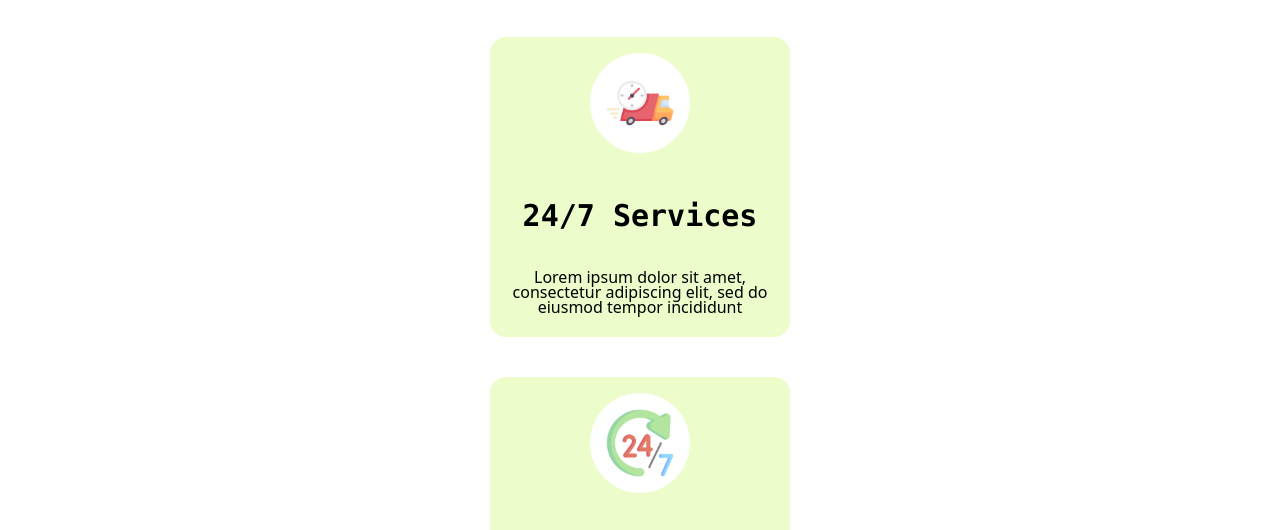
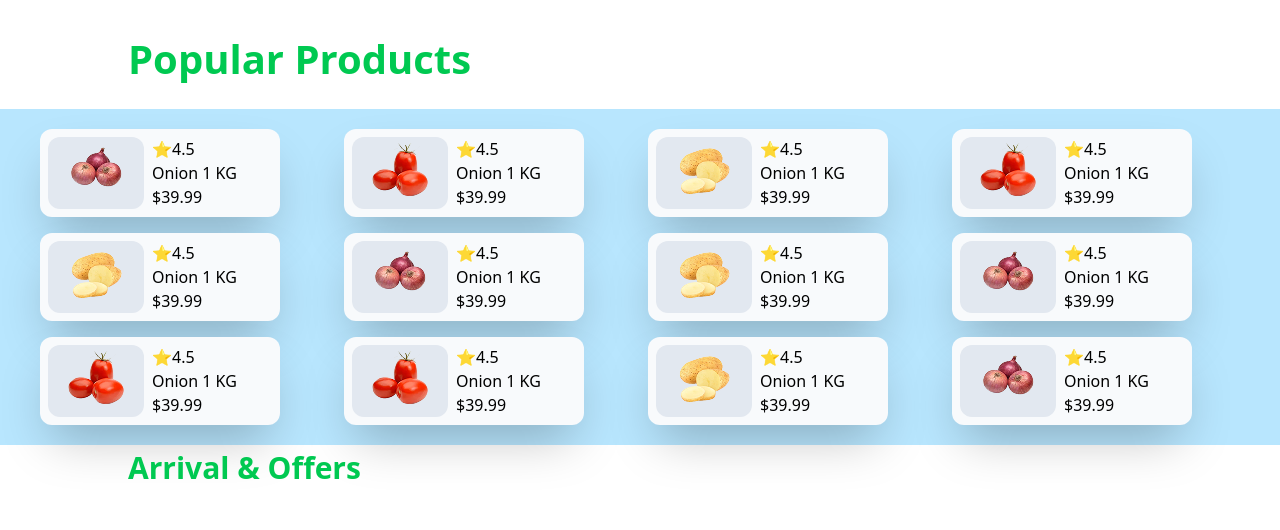
Before and after one commit to masabi73/Assignment-2, a plain HTML site: page index.html in a window 1280 px wide. Shown: the part 1223-1753 px from the top of the page. Drawn offline with nearby package versions, Linux system fonts and the light colour scheme.

Commit message:
new recoveary file
done

```diff
--- a/index.html
+++ b/index.html
@@ -58,7 +58,7 @@
       </div>
     <!-- services starts here -->
 
-    <div class="w-[80%]  flex flex-col-reverse sm:flex-wrap  mx-auto justify-center items-center gap-10 mt-5  ">
+    <div class="w-[80%]  grid grid-cols-1 sm:grid-cols-3  mx-auto justify-center items-center gap-10 mt-5  ">
     <div class=" w-[300px]  h-[300px] rounded-2xl    p-4  bg-lime-100">
 
         <div class="">
@@ -112,7 +112,7 @@
          <h1 class="w-[80%] mx-auto  mt-8 text-green-500 text-[40px] font-bold">Popular Products</h1>
       </div>
     <!-- dsha -->
-    <div class=" flex flex-col-reverse sm:flex-wrap gap-2   mx-auto justify-center items-center mt-5 bg-sky-200 px-10 py-5 ">
+    <div class="  grid grid-cols-1 sm:grid-cols-4  gap-4 mx-auto justify-center items-center mt-5 bg-sky-200 px-10 py-5 ">
 
             <!-- Popular Products starts here -->
 
```
